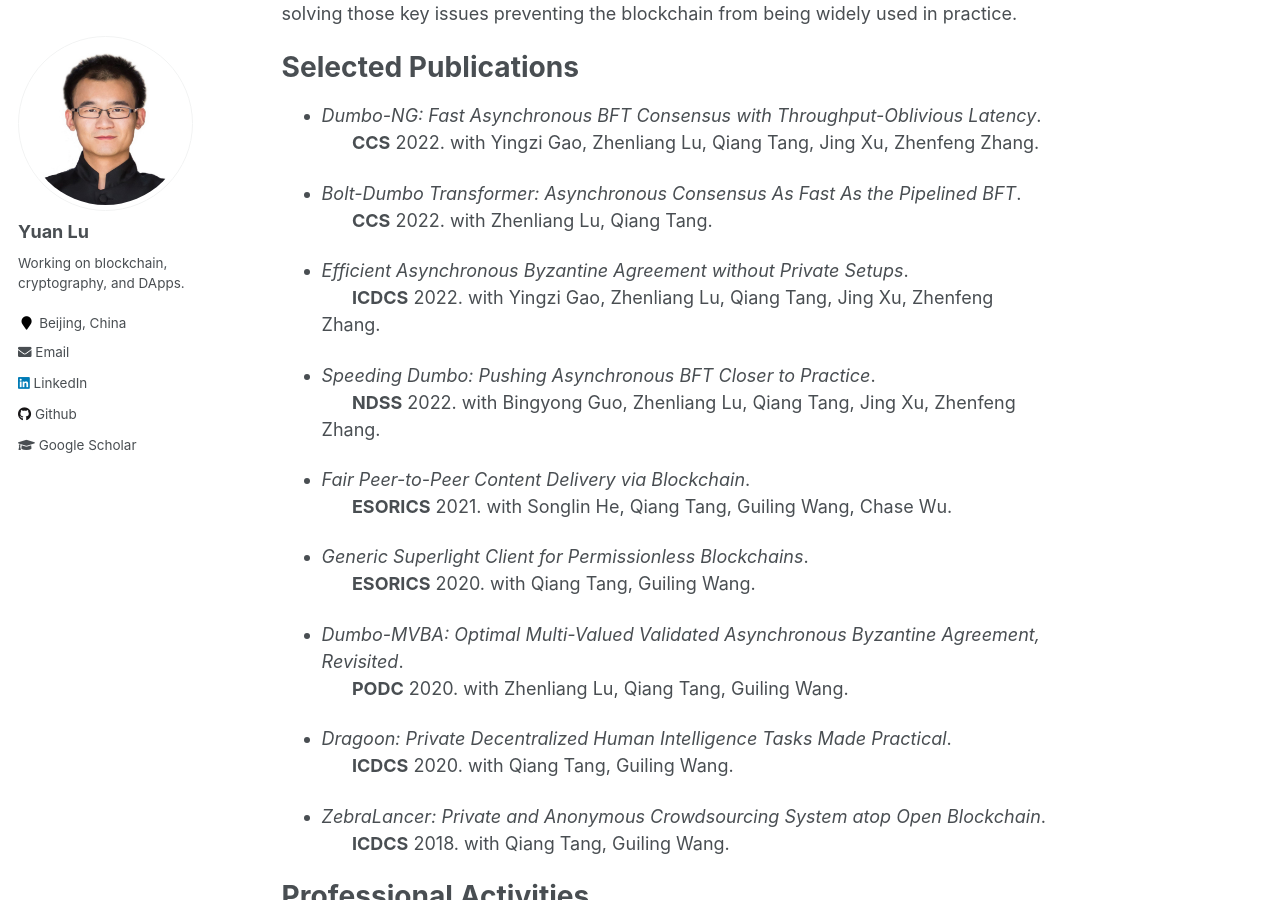
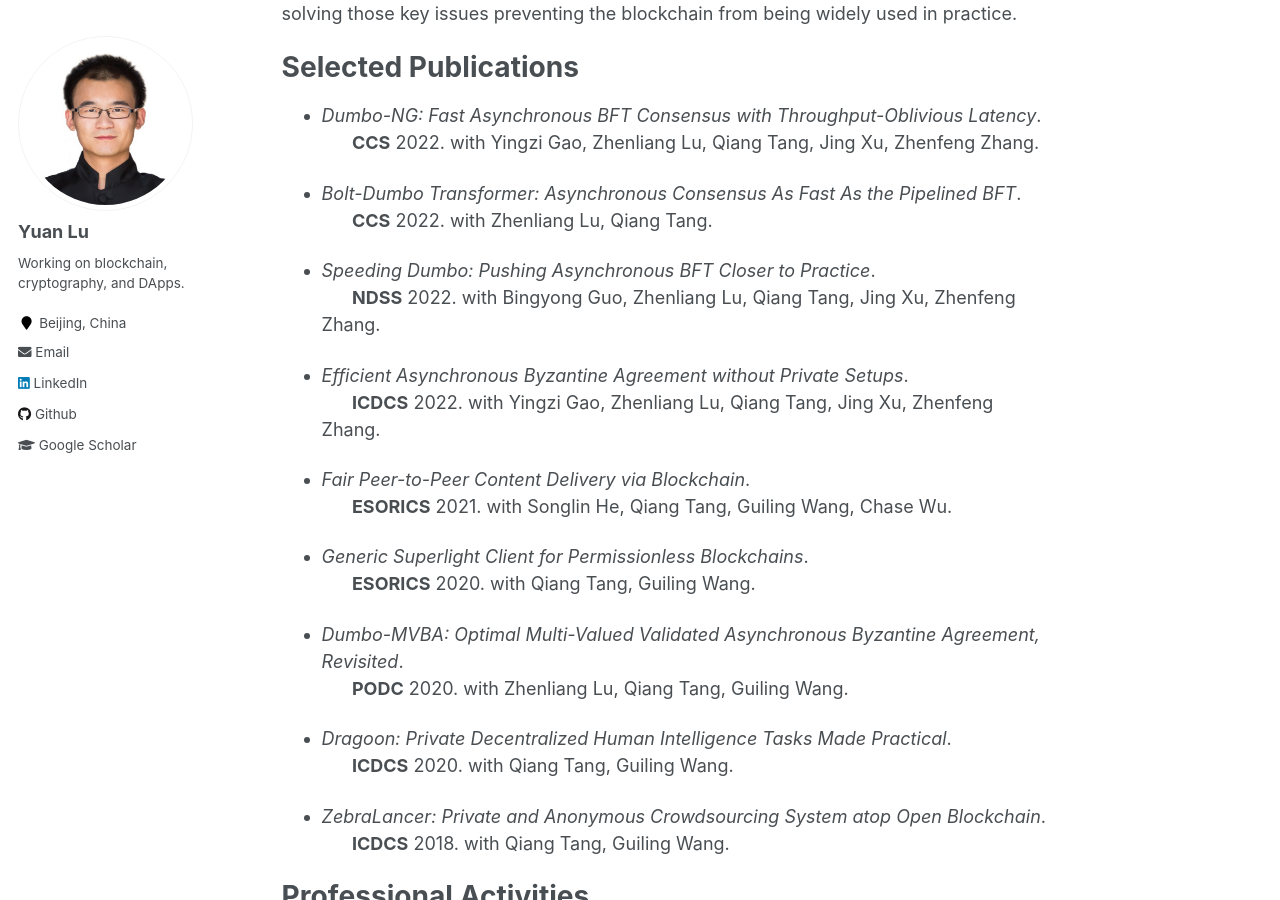
Before and after one commit to yylluu/yylluu.github.io, a Jekyll site: the page built from _pages/about.md, in a window 1280 px wide and 900 px high, scrolled down 378 px. Built offline with Jekyll 4.4.1, drawn with Linux system fonts in a browser that asks for light colours.

```diff
--- a/_pages/about.md
+++ b/_pages/about.md
@@ -27,11 +27,11 @@ Selected Publications
 - *Bolt-Dumbo Transformer: Asynchronous Consensus As Fast As the Pipelined BFT*.
      &nbsp; &nbsp; &nbsp; **CCS** 2022. with Zhenliang Lu, Qiang Tang.
 
+- *Speeding Dumbo: Pushing Asynchronous BFT Closer to Practice*.
+     &nbsp; &nbsp; &nbsp; **NDSS** 2022. with Bingyong Guo, Zhenliang Lu, Qiang Tang, Jing Xu, Zhenfeng Zhang.
+
 - *Efficient Asynchronous Byzantine Agreement without Private Setups*.
      &nbsp; &nbsp; &nbsp; **ICDCS** 2022. with Yingzi Gao, Zhenliang Lu, Qiang Tang, Jing Xu, Zhenfeng Zhang.
-
-- *Speeding Dumbo: Pushing Asynchronous BFT Closer to Practice*.
-     &nbsp; &nbsp; &nbsp; **NDSS** 2022. with Bingyong Guo, Zhenliang Lu, Qiang Tang, Jing Xu, Zhenfeng Zhang.
 
 - *Fair Peer-to-Peer Content Delivery via Blockchain*.
      &nbsp; &nbsp; &nbsp; **ESORICS** 2021. with Songlin He, Qiang Tang, Guiling Wang, Chase Wu.
```
